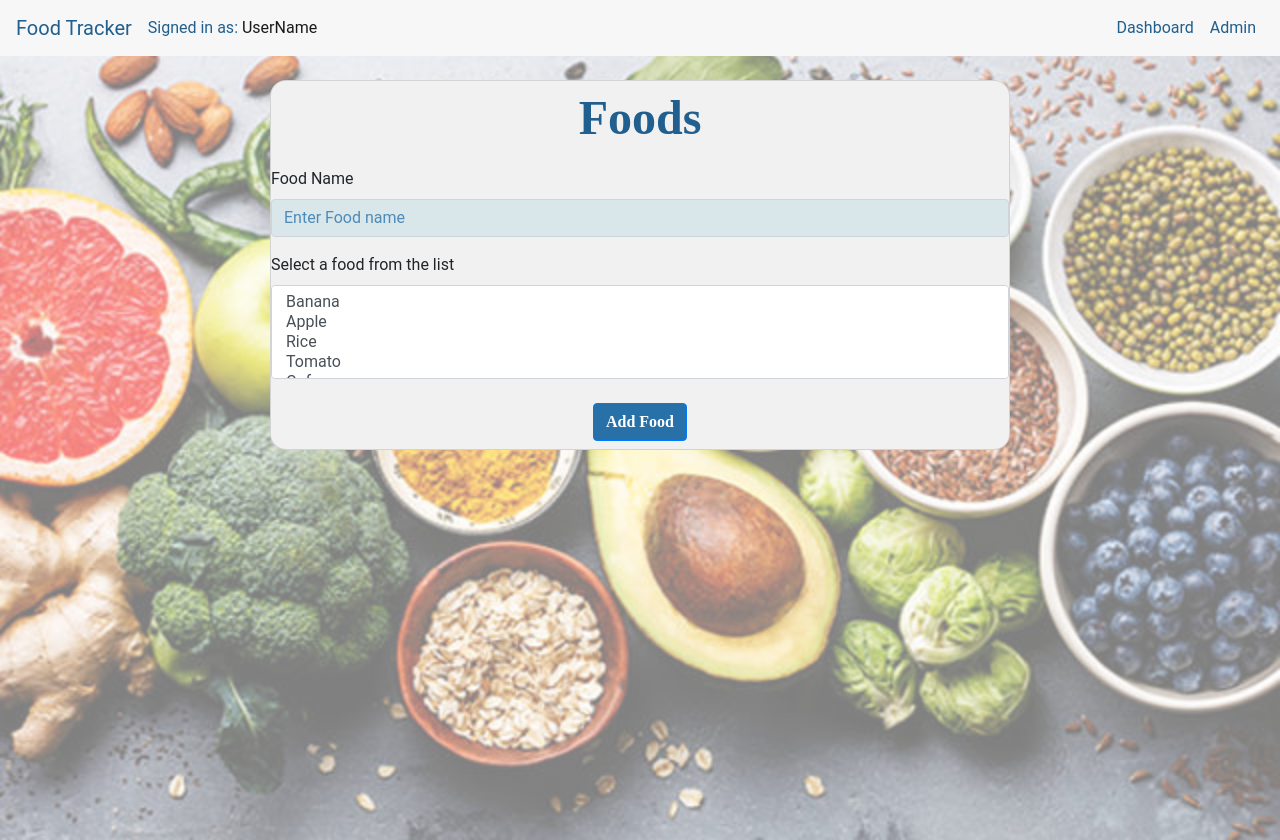
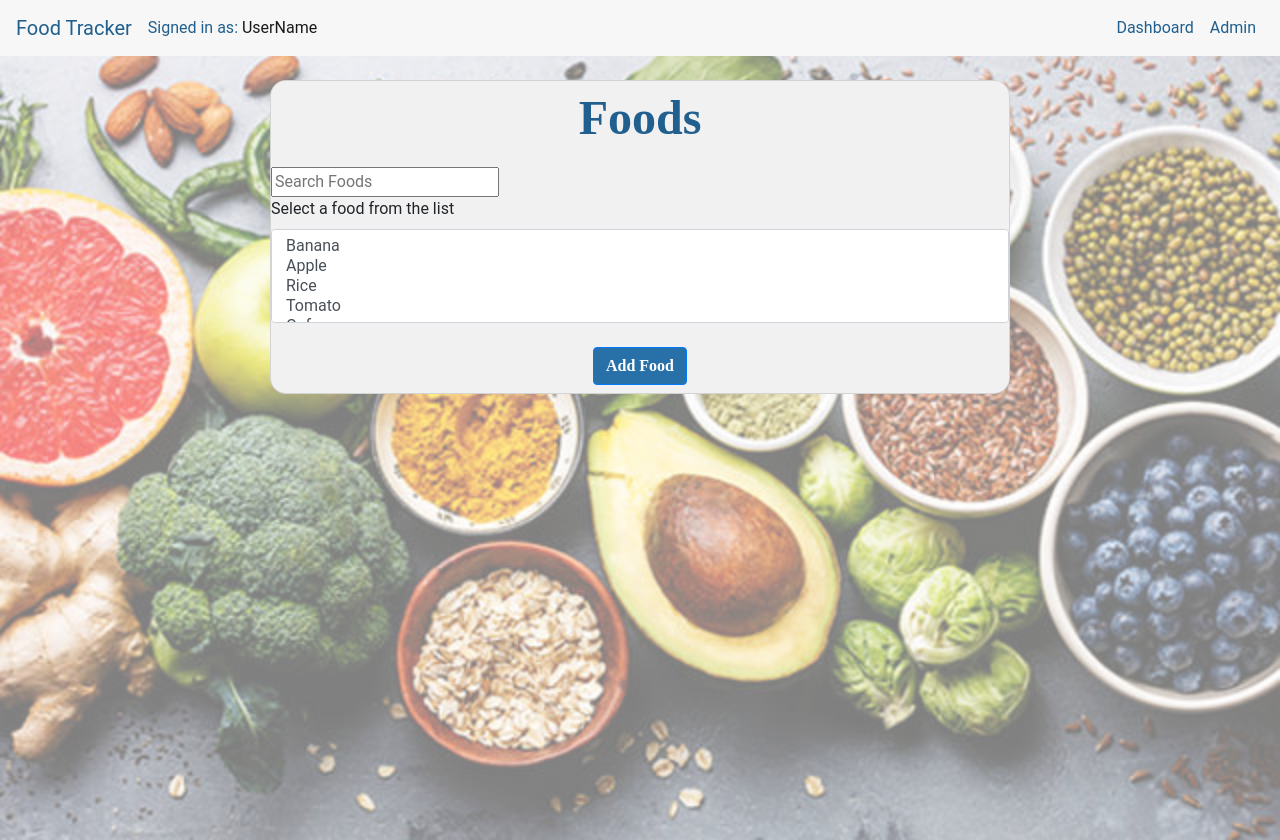
Before and after one commit to DragonMess/foodTracker, a React (Create React App) app: page /foods in a window 1280 px wide. Built offline with nearby package versions, Linux system fonts and the light colour scheme.

Commit message:
added searchBar component

```diff
--- a/src/components/Foods/Foods.jsx
+++ b/src/components/Foods/Foods.jsx
@@ -1,5 +1,6 @@
 import React from 'react'
 import { Button, Form } from 'react-bootstrap'
+import SearchBar from '../SearchBar/SearchBar'
 
 function Foods() {
   return (
@@ -8,10 +9,11 @@ function Foods() {
         <div className="card-title">
           <h2 className="form-title">Foods</h2>
         </div>
-          <Form.Group controlId="formGroupFoodName" >
-    <Form.Label>Food Name</Form.Label>
-    <Form.Control type="email" placeholder="Enter Food name" className="placeHolder"/>
-  </Form.Group>
+        <SearchBar/>
+   {/* <Form.Group controlId="formGroupFoodName" >
+      <Form.Label>Food Name</Form.Label>
+      <Form.Control type="name" placeholder="Enter Food name" className="placeHolder"/>
+  </Form.Group> */}
   <Form.Group controlId="exampleForm.ControlSelect2">
     <Form.Label>Select a food from the list</Form.Label>
     <Form.Control as="select" multiple>
--- a/src/components/Login/Login.jsx
+++ b/src/components/Login/Login.jsx
@@ -1,14 +1,21 @@
-import React from 'react'
+import React, { useState } from 'react'
 import { Button, Form, Row } from 'react-bootstrap';
 import "./Login.css"
 import useApplication from "../../hooks/useApplication.js"
 function Login() {
-  const {users} = useApplication;
+  const [ path , setPath] = useState("")
+  const {users} = useApplication();
+ const handleUsers = (e)=>{
+  if (users() ) {
+   setPath("/childlist")
+  }
+ }
+  // console.log("aqui")
   return (
     <div className="container">
       <Form className="formLogin">
         <div className="title">
-        <h2 className="form-title">Login</h2>
+        <h2 className="form-title" >Login</h2>
 
         </div>
   <Form.Group controlId="formGroupEmail" >
@@ -20,7 +27,7 @@ function Login() {
     <Form.Control type="password" placeholder="Password" className="placeHolder"/>
   </Form.Group>
   <div className="btns">
-  <Button variant="primary" className="signIn-btn" href="/childlist"  onClick={users}>Log in</Button>
+  <Button variant="primary" className="signIn-btn" href={path } onClick={handleUsers} >Log in</Button>
 <Button variant="primary" className="cancel-btn" href="/">Cancel</Button>
   </div>
 
--- /dev/null
+++ b/src/components/SearchBar/SearchBar.jsx
@@ -0,0 +1,26 @@
+import React, { useState } from 'react'
+
+function SearchBar(props) {
+ const [value, setValue] = useState("")
+
+
+  return (
+    <section className="search">
+      <fom
+      className="search_form"
+      onSubmit={(e)=>e.preventDefault()}
+      >
+        <input
+        className="radius"
+        spellCheck="false"
+        placeholder="Search Foods"
+        name="search"
+        type="text"
+        value={value}
+        onChange={(e)=>setValue(e.target.value)}
+        />
+      </fom>
+    </section>
+  )
+}
+export default SearchBar
--- a/src/hooks/useApplication.js
+++ b/src/hooks/useApplication.js
@@ -2,8 +2,10 @@ import axios from "axios";
 
 export default function useApplicationData() {
   function users() {
-    return axios
-      .get("http://jsonplaceholder.typicode.com/users")
+    return axios({
+      url: "http://jsonplaceholder.typicode.com/users",
+      method: "GET",
+    })
       .then(function (response) {
         // handle success
         console.log(response);
```
